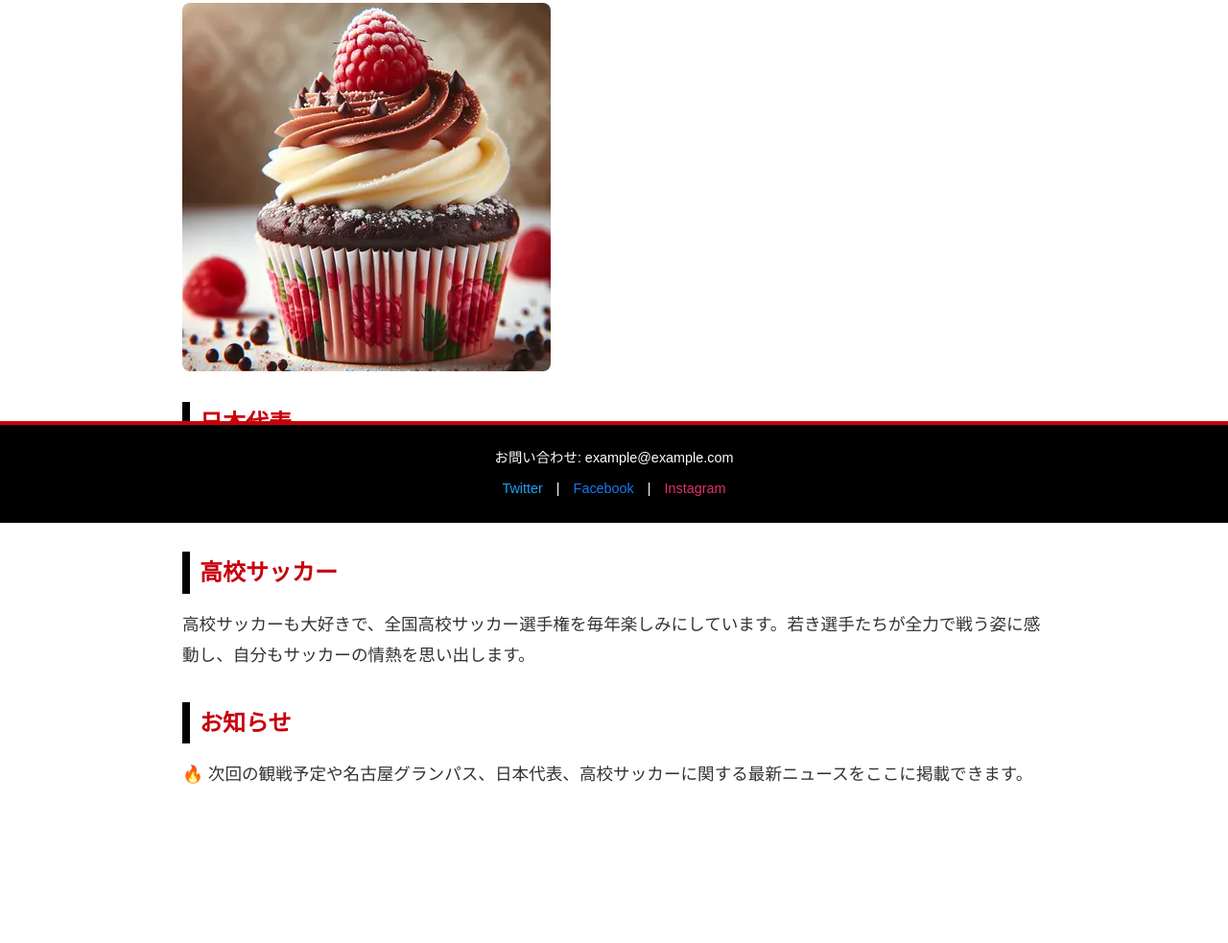
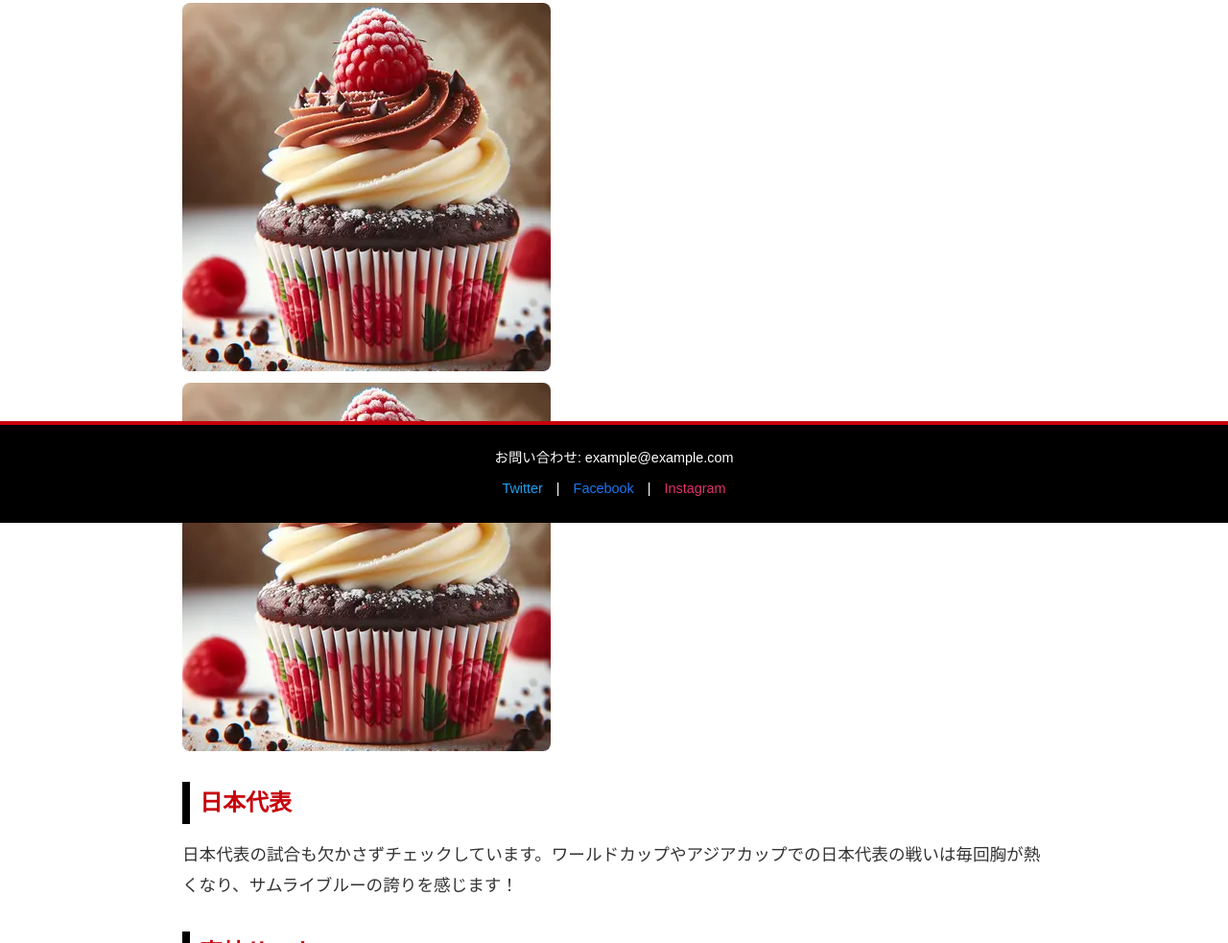
Before and after one commit to enkreng/soccer-Kazuki-Shiga, a plain HTML site: page index.html in a window 1280 px wide. Shown: the part 255-1238 px from the top of the page at 96% size. Drawn offline with Linux system fonts and the light colour scheme.

Commit message:
Update index.html

```diff
--- a/index.html
+++ b/index.html
@@ -107,6 +107,8 @@
     <p>名古屋グランパスが特に好きです！スタジアムで真っ赤なサポーターと一緒に応援するのが最高です！</p>
     <img src="https://github.com/enkreng/soccer-Kazuki-Shiga/blob/main/cupcake.jpg?raw=true" alt="名古屋グランパスの試合風景">
 
+    <img src="https://github.com/enkreng/soccer-Kazuki-Shiga/blob/main/cupcake.jpg?raw=true" alt="サンプル">
+
     <!-- 日本代表 -->
     <h2>日本代表</h2>
     <p>日本代表の試合も欠かさずチェックしています。ワールドカップやアジアカップでの日本代表の戦いは毎回胸が熱くなり、サムライブルーの誇りを感じます！</p>
```
